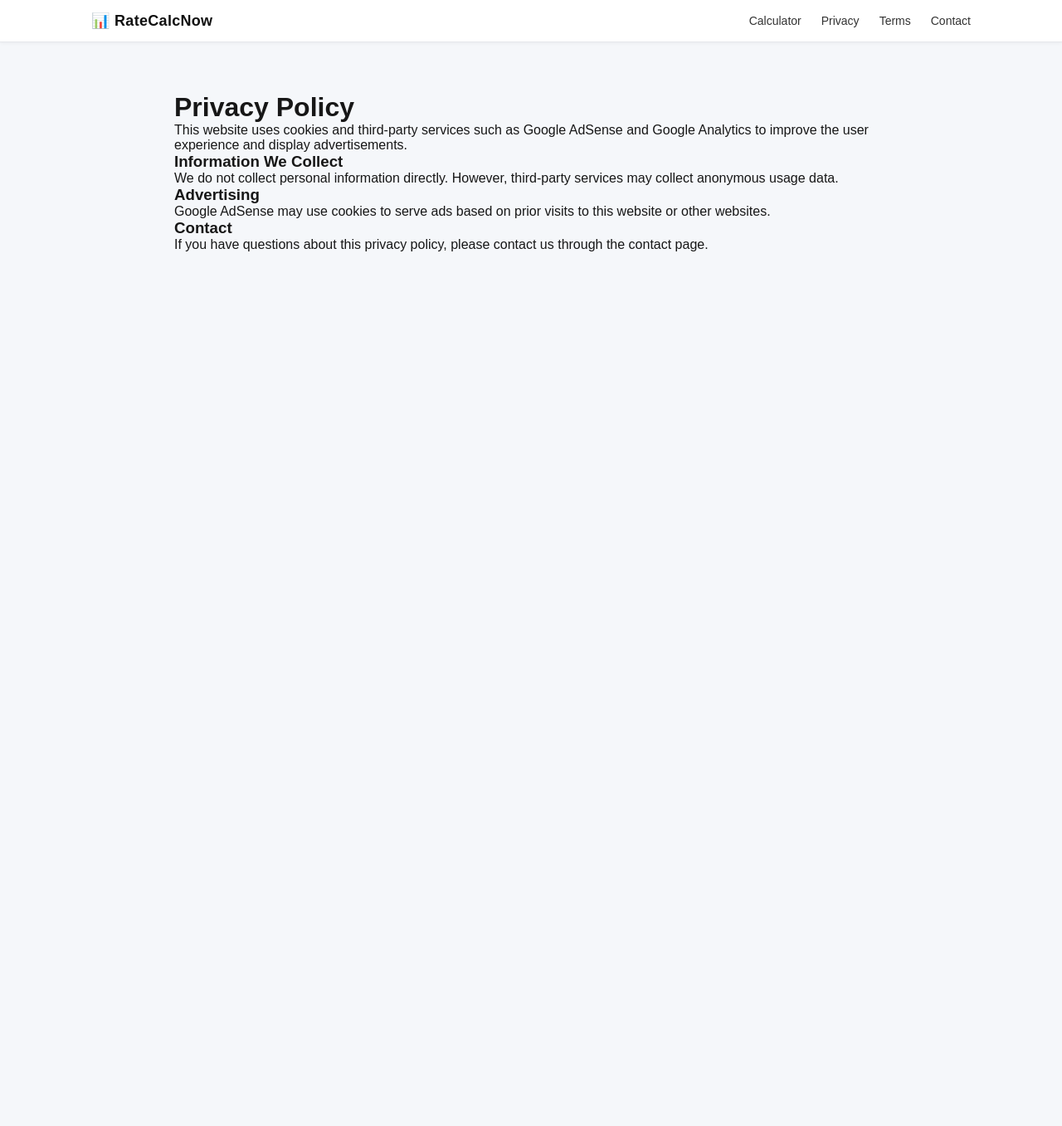
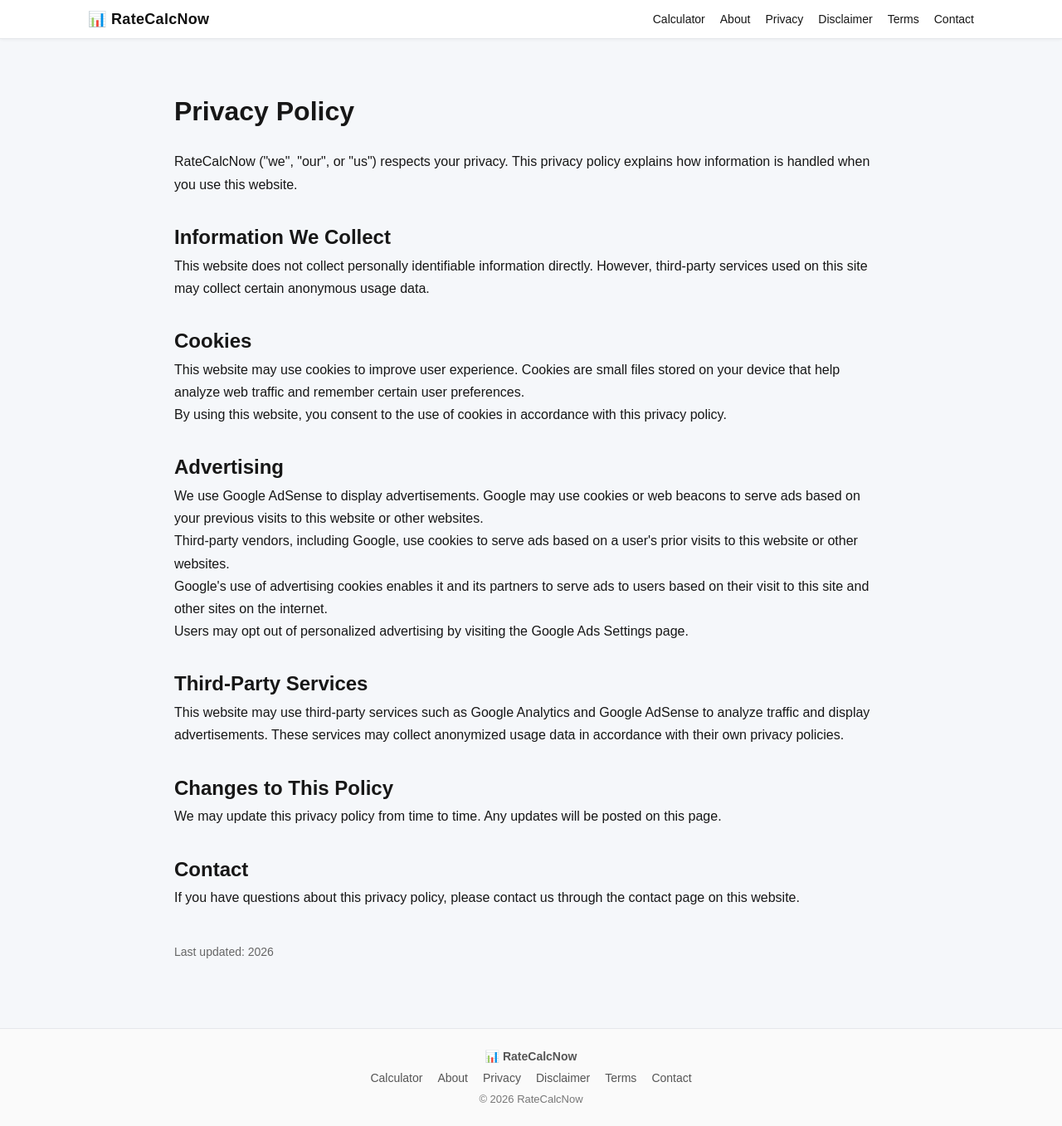
Before and after one commit to TitanCodi/mortgage-calculator, a Next.js app: page /privacy in a window 1280 px wide. Shown: the whole page at 83% size. Before the commit the page ends 800 px from the top, so only its background shows below. Built offline with nearby package versions, Linux system fonts and the light colour scheme.

Commit message:
Add Google AdSense verification

```diff
--- a/app/layout.tsx
+++ b/app/layout.tsx
@@ -52,7 +52,8 @@ export default function RootLayout({
 }) {
   return (
     <html lang="en">
-      <head>
+      <body className={`${geistSans.variable} ${geistMono.variable}`}>
+
         {/* Google AdSense Script */}
         <Script
           id="adsense-script"
@@ -62,7 +63,7 @@ export default function RootLayout({
           strategy="beforeInteractive"
         />
 
-        {/* Structured Data for Calculator */}
+        {/* Structured Data */}
         <Script
           id="structured-data"
           type="application/ld+json"
@@ -84,12 +85,8 @@ export default function RootLayout({
             }),
           }}
         />
-      </head>
-
-      <body className={`${geistSans.variable} ${geistMono.variable}`}>
 
         {/* Sticky Header */}
-
         <header
           style={{
             position: "sticky",
@@ -107,12 +104,9 @@ export default function RootLayout({
               display: "flex",
               alignItems: "center",
               justifyContent: "space-between",
-              padding: "14px 20px",
+              padding: "12px 16px",
             }}
           >
-
-            {/* Logo */}
-
             <a
               href="/"
               style={{
@@ -126,59 +120,78 @@ export default function RootLayout({
               📊 RateCalcNow
             </a>
 
-            {/* Navigation */}
-
             <nav
               style={{
                 display: "flex",
-                gap: "24px",
+                gap: "18px",
                 fontSize: "14px",
+                flexWrap: "wrap",
+                justifyContent: "flex-end",
               }}
             >
-              <a
-                href="/calculator"
-                style={{
-                  textDecoration: "none",
-                  color: "#333",
-                }}
-              >
-                Calculator
-              </a>
-
-              <a
-                href="/privacy"
-                style={{
-                  textDecoration: "none",
-                  color: "#333",
-                }}
-              >
-                Privacy
-              </a>
-
-              <a
-                href="/terms"
-                style={{
-                  textDecoration: "none",
-                  color: "#333",
-                }}
-              >
-                Terms
-              </a>
-
-              <a
-                href="/contact"
-                style={{
-                  textDecoration: "none",
-                  color: "#333",
-                }}
-              >
-                Contact
-              </a>
+              <a href="/calculator">Calculator</a>
+              <a href="/about">About</a>
+              <a href="/privacy">Privacy</a>
+              <a href="/disclaimer">Disclaimer</a>
+              <a href="/terms">Terms</a>
+              <a href="/contact">Contact</a>
             </nav>
           </div>
         </header>
 
-        {children}
+        {/* Page Content */}
+        <main style={{minHeight:"70vh"}}>
+          {children}
+        </main>
+
+        {/* Footer */}
+        <footer
+          style={{
+            marginTop: "60px",
+            borderTop: "1px solid #e5e7eb",
+            background: "#fafafa"
+          }}
+        >
+          <div
+            style={{
+              maxWidth: "1100px",
+              margin: "0 auto",
+              padding: "25px 20px",
+              display: "flex",
+              flexDirection: "column",
+              alignItems: "center",
+              gap: "10px",
+              fontSize: "14px",
+              color: "#555"
+            }}
+          >
+
+            <div style={{fontWeight:600}}>
+              📊 RateCalcNow
+            </div>
+
+            <div
+              style={{
+                display: "flex",
+                gap: "18px",
+                flexWrap: "wrap",
+                justifyContent: "center"
+              }}
+            >
+              <a href="/calculator">Calculator</a>
+              <a href="/about">About</a>
+              <a href="/privacy">Privacy</a>
+              <a href="/disclaimer">Disclaimer</a>
+              <a href="/terms">Terms</a>
+              <a href="/contact">Contact</a>
+            </div>
+
+            <div style={{fontSize:"13px", color:"#777"}}>
+              © {new Date().getFullYear()} RateCalcNow
+            </div>
+
+          </div>
+        </footer>
 
       </body>
     </html>
--- a/app/privacy/page.tsx
+++ b/app/privacy/page.tsx
@@ -1,30 +1,91 @@
-export default function PrivacyPolicy() {
+export default function PrivacyPage() {
   return (
-    <main style={{maxWidth:"900px",margin:"40px auto",padding:"20px"}}>
-      <h1>Privacy Policy</h1>
+    <main
+      style={{
+        maxWidth: "900px",
+        margin: "40px auto",
+        padding: "20px",
+        lineHeight: "1.7",
+        fontSize: "16px"
+      }}
+    >
+      <h1 style={{ marginBottom: "20px" }}>Privacy Policy</h1>
 
       <p>
-        This website uses cookies and third-party services such as Google
-        AdSense and Google Analytics to improve the user experience and
-        display advertisements.
+        RateCalcNow ("we", "our", or "us") respects your privacy. This privacy
+        policy explains how information is handled when you use this website.
       </p>
 
-      <h3>Information We Collect</h3>
+      <h2 style={{ marginTop: "30px" }}>Information We Collect</h2>
+
       <p>
-        We do not collect personal information directly. However,
-        third-party services may collect anonymous usage data.
+        This website does not collect personally identifiable information
+        directly. However, third-party services used on this site may collect
+        certain anonymous usage data.
       </p>
 
-      <h3>Advertising</h3>
+      <h2 style={{ marginTop: "30px" }}>Cookies</h2>
+
+<p>
+  This website may use cookies to improve user experience. Cookies are
+  small files stored on your device that help analyze web traffic and
+  remember certain user preferences.
+</p>
+
+<p>
+  By using this website, you consent to the use of cookies in accordance
+  with this privacy policy.
+</p>
+
+      <h2 style={{ marginTop: "30px" }}>Advertising</h2>
+
       <p>
-        Google AdSense may use cookies to serve ads based on prior visits
-        to this website or other websites.
+        We use Google AdSense to display advertisements. Google may use cookies
+        or web beacons to serve ads based on your previous visits to this
+        website or other websites.
       </p>
 
-      <h3>Contact</h3>
       <p>
-        If you have questions about this privacy policy,
-        please contact us through the contact page.
+        Third-party vendors, including Google, use cookies to serve ads based
+        on a user's prior visits to this website or other websites.
+      </p>
+
+      <p>
+        Google's use of advertising cookies enables it and its partners to
+        serve ads to users based on their visit to this site and other sites on
+        the internet.
+      </p>
+
+      <p>
+        Users may opt out of personalized advertising by visiting the
+        Google Ads Settings page.
+      </p>
+
+      <h2 style={{ marginTop: "30px" }}>Third-Party Services</h2>
+
+      <p>
+        This website may use third-party services such as Google Analytics and
+        Google AdSense to analyze traffic and display advertisements. These
+        services may collect anonymized usage data in accordance with their
+        own privacy policies.
+      </p>
+
+      <h2 style={{ marginTop: "30px" }}>Changes to This Policy</h2>
+
+      <p>
+        We may update this privacy policy from time to time. Any updates will be
+        posted on this page.
+      </p>
+
+      <h2 style={{ marginTop: "30px" }}>Contact</h2>
+
+      <p>
+        If you have questions about this privacy policy, please contact us
+        through the contact page on this website.
+      </p>
+
+      <p style={{ marginTop: "40px", color: "#666", fontSize: "14px" }}>
+        Last updated: {new Date().getFullYear()}
       </p>
     </main>
   )
--- a/app/robots.ts
+++ b/app/robots.ts
@@ -6,6 +6,6 @@ export default function robots(): MetadataRoute.Robots {
       userAgent: "*",
       allow: "/",
     },
-    sitemap: "https://yourdomain.com/sitemap.xml",
+    sitemap: "https://www.ratecalcnow.com//sitemap.xml",
   };
 }
```
Also changed, not shown: app/about/page.tsx (added, +53 -0 lines), app/disclaimer/page.tsx (added, +43 -0 lines).
